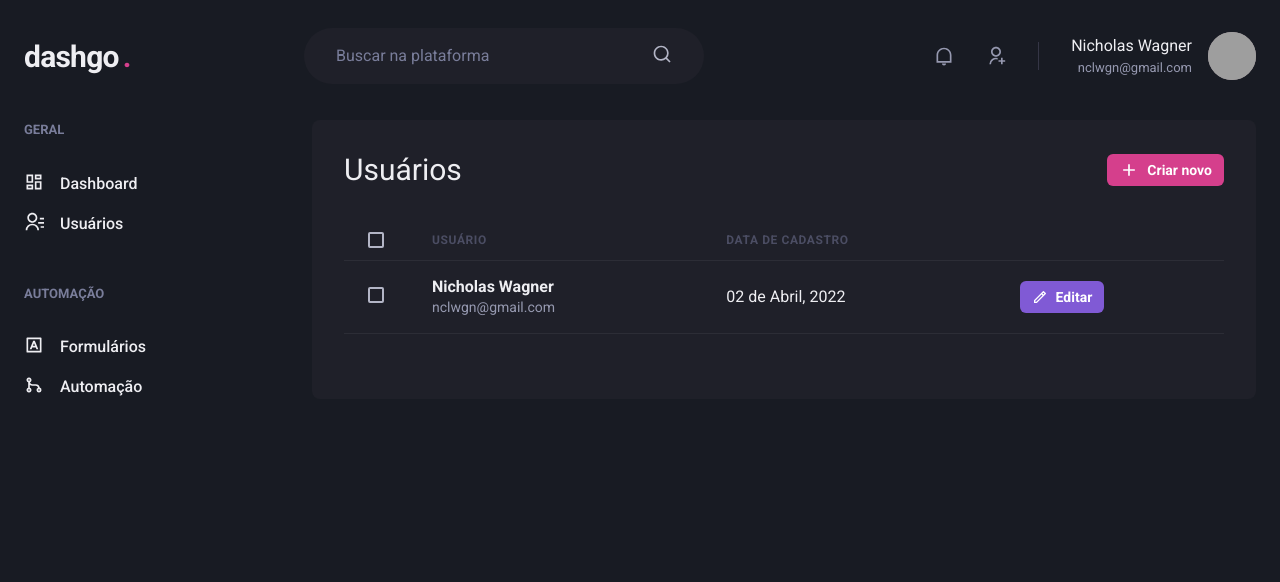
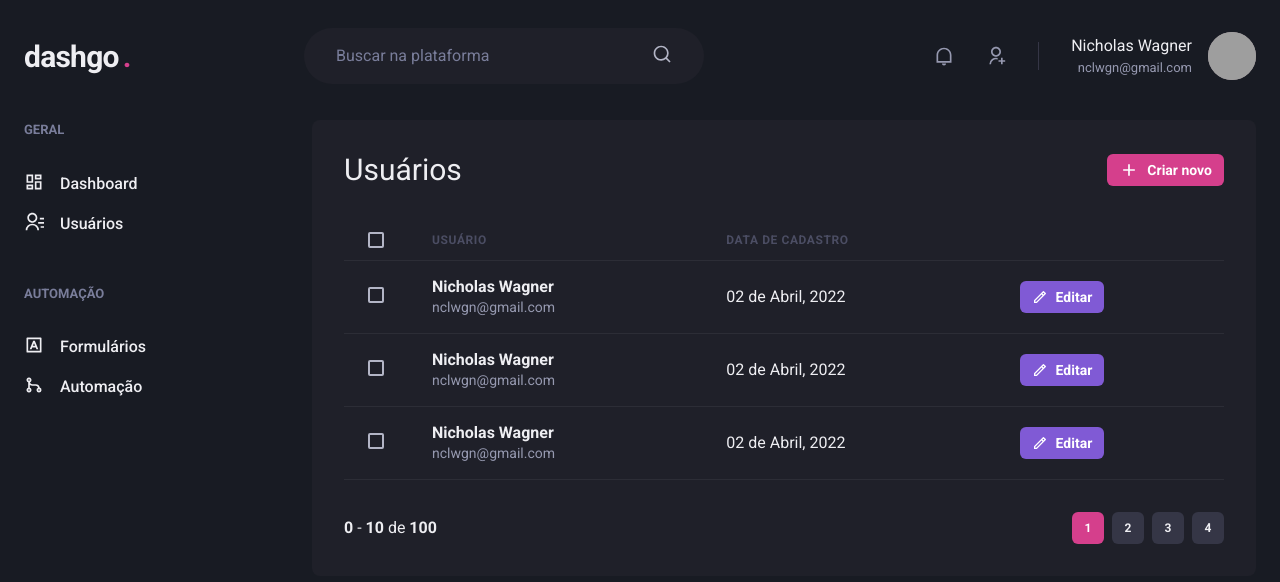
Before and after one commit to nclwgn/ignite-reactjs-04-dashgo, a Next.js app: page /users in a window 1280 px wide. Shown: the top 582 px of the page. Built offline with nearby package versions, Linux system fonts and the light colour scheme; grey boxes are pictures that could not be loaded.

Commit message:
Pager component

```diff
--- /dev/null
+++ b/src/components/Pager.tsx
@@ -0,0 +1,68 @@
+import { Box, Button, Stack } from "@chakra-ui/react";
+
+export function Pager() {
+  return (
+    <Stack
+      direction='row'
+      mt='8'
+      justify='space-between'
+      align='center'
+      spacing='6'
+    >
+      <Box>
+        <strong>0</strong> - <strong>10</strong> de <strong>100</strong>
+      </Box>
+      <Stack
+        direction='row'
+        spacing='2'
+      >
+        <Button
+          size='sm'
+          fontSize='xs'
+          width='4'
+          colorScheme='pink'
+          disabled
+          _disabled={{
+            bg: 'pink:500',
+            cursor: 'default'
+          }}
+        >
+          1
+        </Button>
+        <Button
+          size='sm'
+          fontSize='xs'
+          width='4'
+          bg='gray.700'
+          _hover={{
+            bg: 'gray.500'
+          }}
+        >
+          2
+        </Button>
+        <Button
+          size='sm'
+          fontSize='xs'
+          width='4'
+          bg='gray.700'
+          _hover={{
+            bg: 'gray.500'
+          }}
+        >
+          3
+        </Button>
+        <Button
+          size='sm'
+          fontSize='xs'
+          width='4'
+          bg='gray.700'
+          _hover={{
+            bg: 'gray.500'
+          }}
+        >
+          4
+        </Button>
+      </Stack>
+    </Stack>
+  );
+}
--- a/src/pages/users/index.tsx
+++ b/src/pages/users/index.tsx
@@ -1,6 +1,7 @@
 import { Box, Button, Checkbox, Flex, Heading, Icon, Table, Tbody, Td, Th, Thead, Tr, Text } from "@chakra-ui/react";
 import { RiAddLine, RiPencilLine } from "react-icons/ri";
 import { Header } from "../../components/Header";
+import { Pager } from "../../components/Pager";
 import { Sidebar } from "../../components/Sidebar";
 
 export default function UserList() {
@@ -62,8 +63,56 @@
                 </Button>
                 </Td>
               </Tr>
+              <Tr>
+                <Td>
+                  <Checkbox colorScheme='pink' />
+                </Td>
+                <Td>
+                  <Box>
+                    <Text fontWeight='bold'>Nicholas Wagner</Text>
+                    <Text fontSize='sm' color='gray.300'>nclwgn@gmail.com</Text>
+                  </Box>
+                </Td>
+                <Td>02 de Abril, 2022</Td>
+                <Td>
+                <Button
+                  as='a'
+                  size='sm'
+                  fontSize='sm'
+                  colorScheme='purple'
+                  leftIcon={<Icon as={RiPencilLine} fontSize='16' />}
+                >
+                  Editar
+                </Button>
+                </Td>
+              </Tr>
+              <Tr>
+                <Td>
+                  <Checkbox colorScheme='pink' />
+                </Td>
+                <Td>
+                  <Box>
+                    <Text fontWeight='bold'>Nicholas Wagner</Text>
+                    <Text fontSize='sm' color='gray.300'>nclwgn@gmail.com</Text>
+                  </Box>
+                </Td>
+                <Td>02 de Abril, 2022</Td>
+                <Td>
+                <Button
+                  as='a'
+                  size='sm'
+                  fontSize='sm'
+                  colorScheme='purple'
+                  leftIcon={<Icon as={RiPencilLine} fontSize='16' />}
+                >
+                  Editar
+                </Button>
+                </Td>
+              </Tr>
             </Tbody>
           </Table>
+
+          <Pager />
         </Box>
       </Flex>
     </Box>
```
